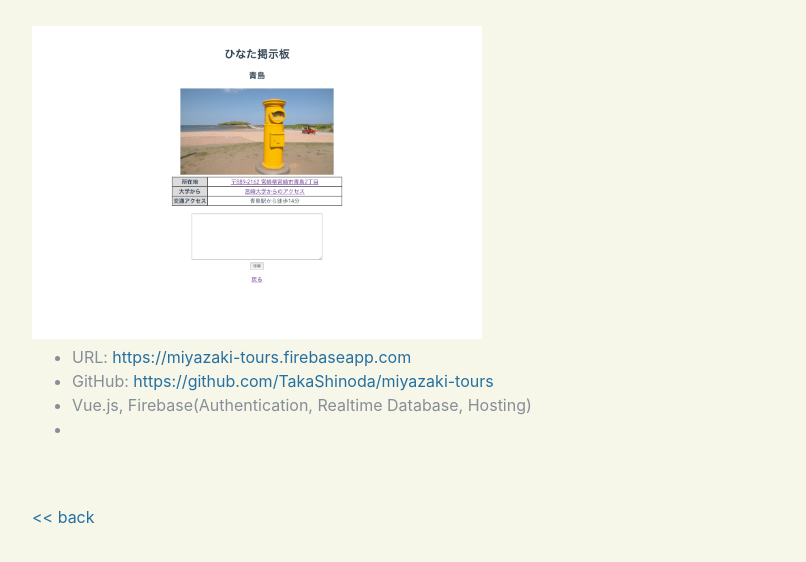
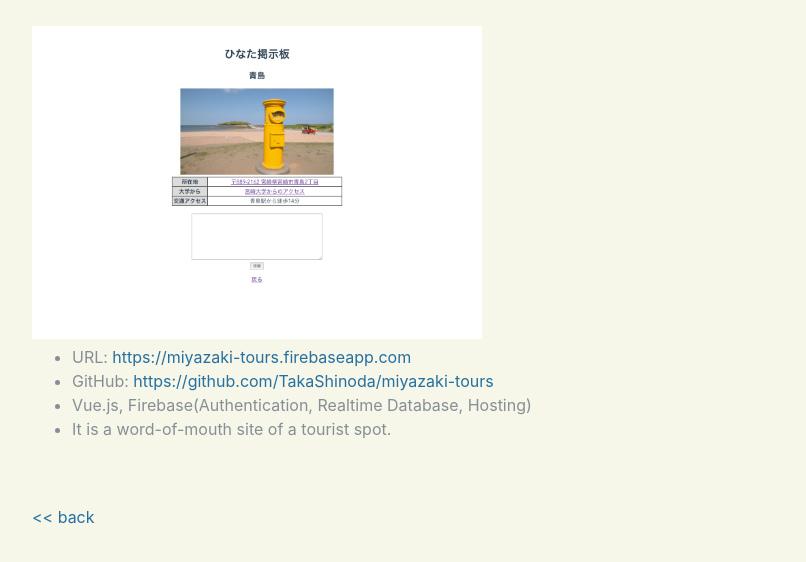
Before and after one commit to TakaShinoda/portfolio_v2, a Gatsby site: page /tours in a window 1280 px wide. Shown: the part 206-768 px from the top of the page, without its empty margins (288-1094 px from the left). Built offline with nearby package versions, Linux system fonts and the light colour scheme; Gatsby itself is replaced by a stand-in of ours; a web font is replaced by a local one.

Commit message:
tours編集

```diff
--- a/src/pages/tours.js
+++ b/src/pages/tours.js
@@ -24,7 +24,7 @@ import Img from 'gatsby-image';
                           <li>URL: <a href="https://miyazaki-tours.firebaseapp.com/" rel="noopener noreferrer" target="_blank">https://miyazaki-tours.firebaseapp.com</a></li>
                           <li>GitHub: <a href="https://github.com/TakaShinoda/miyazaki-tours" rel="noopener noreferrer" target="_blank">https://github.com/TakaShinoda/miyazaki-tours</a></li>
                           <li>Vue.js, Firebase(Authentication, Realtime Database, Hosting)</li>
-                          <li></li>
+                          <li>It is a word-of-mouth site of a tourist spot.</li>
                         </ul>
                     </div>
                 </div>
```
